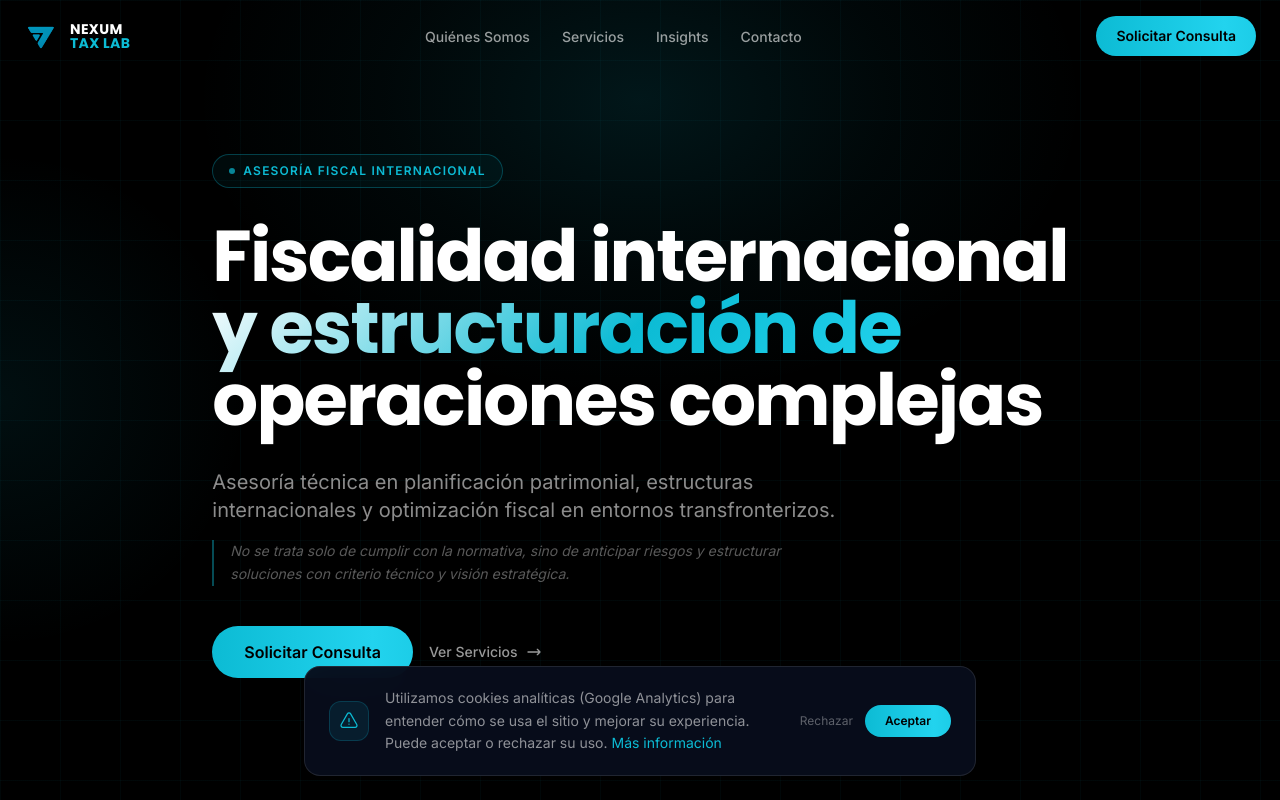
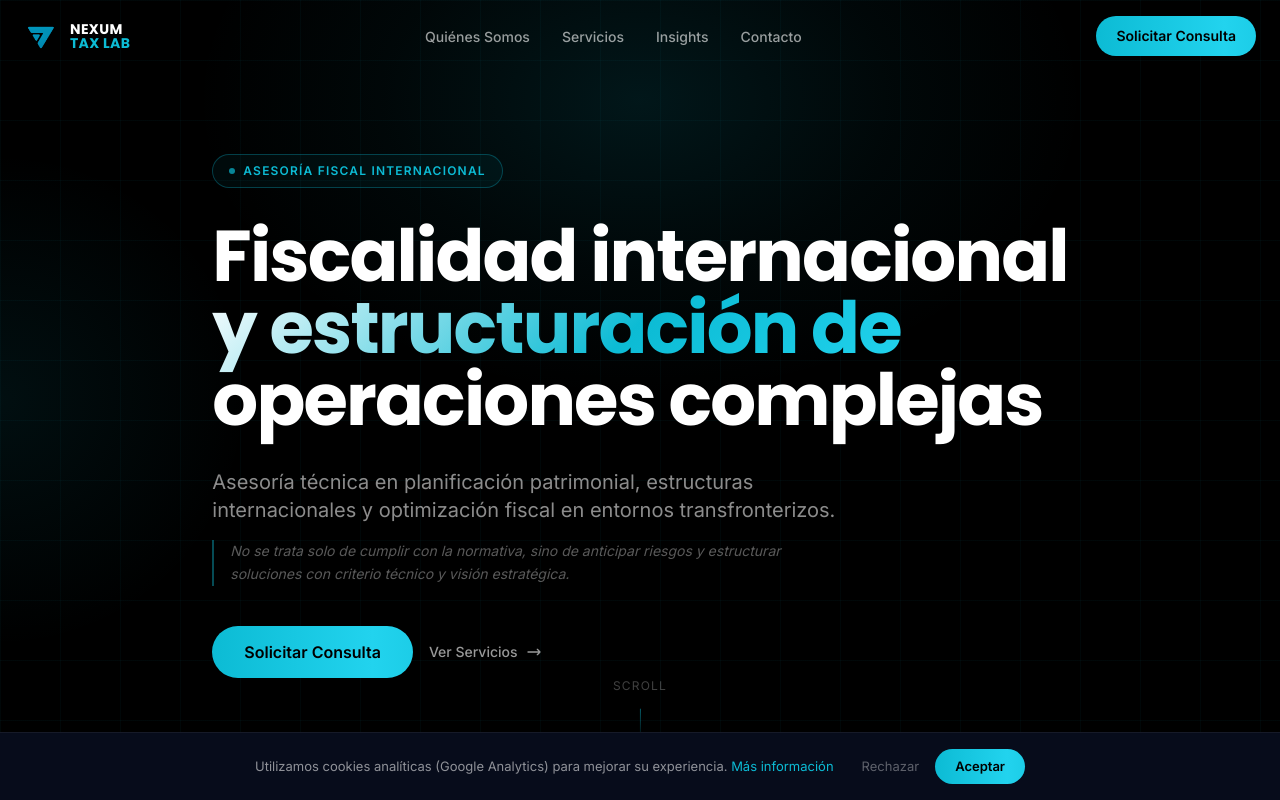
Before and after one commit to ofigueroazapata-commits/nexum-tax-lab, a Next.js app: page / in a window 1280 px wide. Shown: the top 800 px of the page. Built offline with nearby package versions, Linux system fonts and the light colour scheme.

Commit message:
Cookie banner: full width bottom bar with centered content
Co-Authored-By: Claude Sonnet 4.6 <noreply@anthropic.com>

```diff
--- a/src/components/CookieBanner.tsx
+++ b/src/components/CookieBanner.tsx
@@ -45,49 +45,40 @@ export default function CookieBanner() {
         position: "fixed",
         bottom: 0,
         left: 0,
-        width: "100vw",
+        right: 0,
         zIndex: 200,
+        borderTop: "1px solid rgba(255,255,255,0.06)",
+        background: "rgba(8,13,28,0.97)",
+        backdropFilter: "blur(20px)",
+        padding: "16px 24px",
         display: "flex",
+        alignItems: "center",
         justifyContent: "center",
-        padding: "0 16px 24px 16px",
-        pointerEvents: "none",
+        gap: "24px",
+        flexWrap: "wrap",
       }}
     >
-          <div
-            className="w-full rounded-2xl border border-white/[0.1] px-6 py-5 flex flex-col sm:flex-row items-start sm:items-center gap-4"
-            style={{ background: "rgba(8,13,28,0.96)", backdropFilter: "blur(20px)", maxWidth: "672px", pointerEvents: "auto" }}
-          >
-            {/* Icon */}
-            <div className="flex-shrink-0 w-10 h-10 rounded-xl flex items-center justify-center" style={{ background: "rgba(12,187,212,0.1)", border: "1px solid rgba(12,187,212,0.2)" }}>
-              <svg className="w-5 h-5 text-[#0CBBD4]" fill="none" viewBox="0 0 24 24" stroke="currentColor" strokeWidth={1.5}>
-                <path strokeLinecap="round" strokeLinejoin="round" d="M12 9v3.75m-9.303 3.376c-.866 1.5.217 3.374 1.948 3.374h14.71c1.73 0 2.813-1.874 1.948-3.374L13.949 3.378c-.866-1.5-3.032-1.5-3.898 0L2.697 16.126zM12 15.75h.007v.008H12v-.008z" />
-              </svg>
-            </div>
-
-            {/* Text */}
-            <p className="text-sm text-white/55 leading-relaxed flex-1">
-              Utilizamos cookies analíticas (Google Analytics) para entender cómo se usa el sitio y mejorar su experiencia. Puede aceptar o rechazar su uso.{" "}
-              <Link href="/politica-de-privacidad" className="text-[#0CBBD4] hover:underline">
+      <p style={{ color: "rgba(255,255,255,0.55)", fontSize: "13px", lineHeight: "1.5", textAlign: "center", margin: 0 }}>
+        Utilizamos cookies analíticas (Google Analytics) para mejorar su experiencia.{" "}
+        <Link href="/politica-de-privacidad" style={{ color: "#0CBBD4" }}>
           Más información
         </Link>
       </p>
-
-            {/* Buttons */}
-            <div className="flex items-center gap-3 flex-shrink-0">
+      <div style={{ display: "flex", alignItems: "center", gap: "12px", flexShrink: 0 }}>
         <button
           onClick={reject}
-                className="text-xs text-white/35 hover:text-white/60 transition-colors cursor-pointer"
+          style={{ color: "rgba(255,255,255,0.35)", fontSize: "13px", background: "none", border: "none", cursor: "pointer", padding: "6px 4px" }}
         >
           Rechazar
         </button>
         <button
           onClick={accept}
-                className="btn-shimmer rounded-full px-5 py-2 text-xs font-semibold text-black cursor-pointer"
+          className="btn-shimmer"
+          style={{ borderRadius: "9999px", padding: "8px 20px", fontSize: "13px", fontWeight: 600, color: "#000", cursor: "pointer", border: "none" }}
         >
           Aceptar
         </button>
       </div>
     </div>
-    </div>
   );
 }
```
Lines whose indentation alone changed are shown as unchanged.
